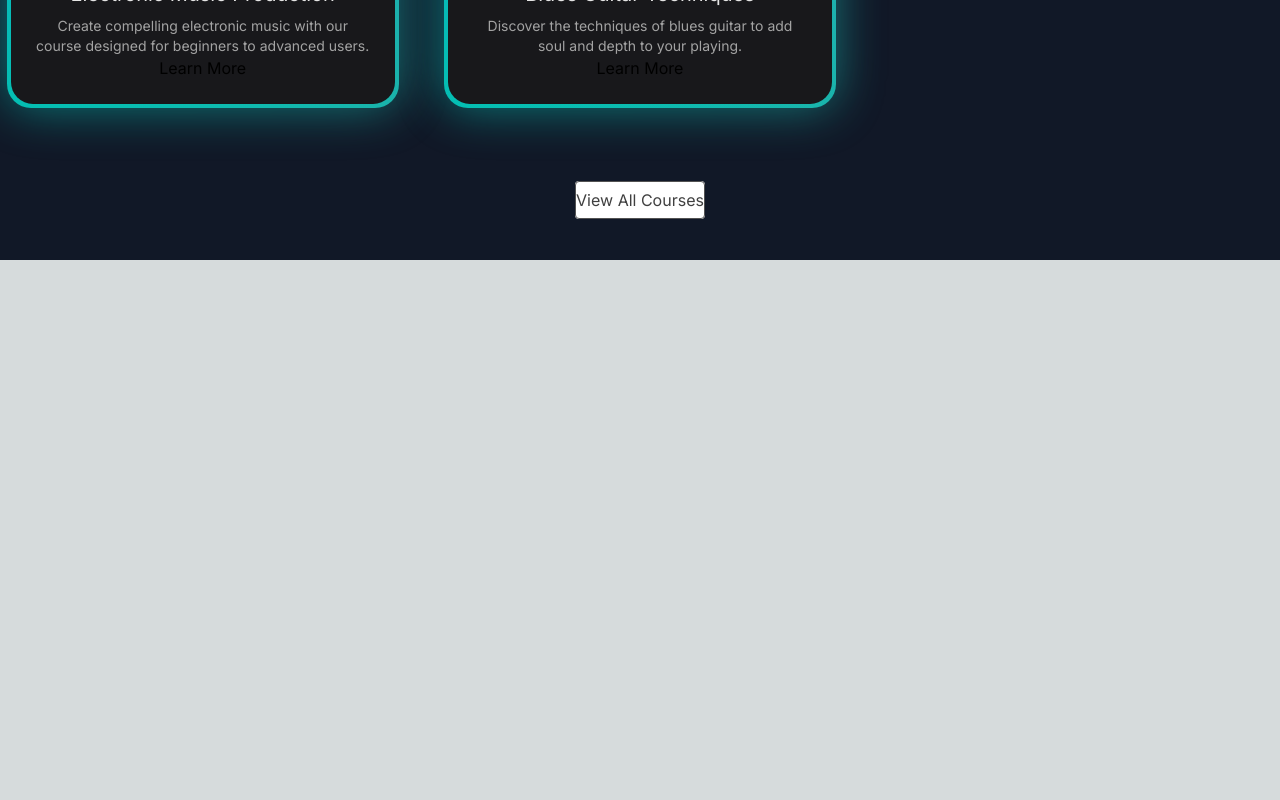
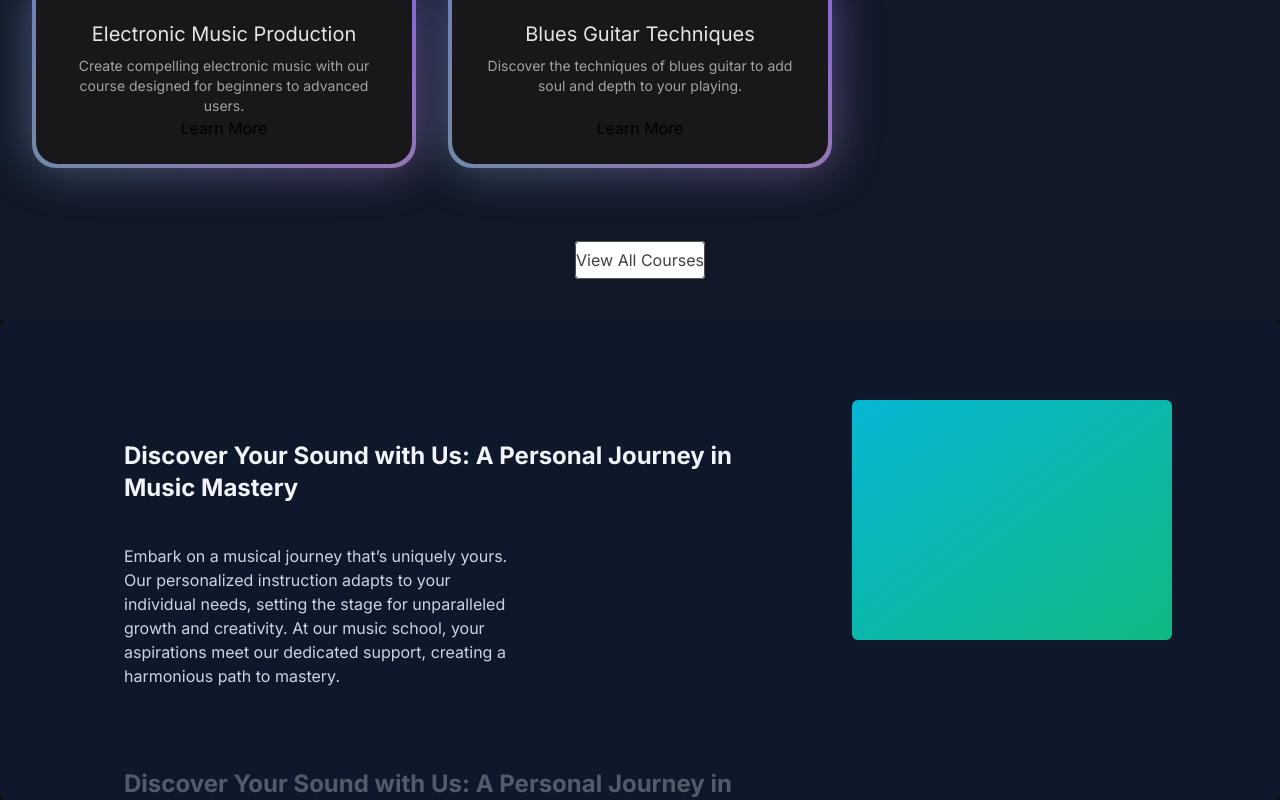
Before and after one commit to abhyudaya29/nextjs, a Next.js app in the folder musicapp/: page / in a window 1280 px wide. Shown: the part 1048-1848 px from the top of the page. Before the commit the page ends 1308 px from the top, so only its background shows below. Built offline with nearby package versions, Linux system fonts and the light colour scheme.

Commit message:
sticky scroll

```diff
--- a/musicapp/src/app/page.tsx
+++ b/musicapp/src/app/page.tsx
@@ -1,5 +1,6 @@
 import FeaturedCourse from "@/components/featuredCourses";
 import HeroSection from "@/components/heroSection";
+import WhyChooseUs from "@/components/whychooseUs";
 import Image from "next/image";
 
 export default function Home() {
@@ -8,6 +9,7 @@
       {/* <h1 className="text-2xl text-center">Chai</h1> */}
       <HeroSection/>
       <FeaturedCourse/>
+      <WhyChooseUs/>
     </main>
   );
 }
--- a/musicapp/src/components/featuredCourses.tsx
+++ b/musicapp/src/components/featuredCourses.tsx
@@ -24,7 +24,7 @@
                 <p className="mt-2 text-3xl leading-8 font-extrabold tracking-tight text-white sm:text-4xl">Learn With the Best</p>
             </div>
 
-            <div className='className="mt-10 mx-8"'>
+            <div className="mt-10 mx-8">
                 <div className="grid grid-cols-1 sm:grid-cols-2 lg:grid-cols-3 gap-8 justify-center">
                     {
                         featuredCourses?.map((items:Course,key)=>(
--- /dev/null
+++ b/musicapp/src/components/ui/sticky-scroll-reveal.tsx
@@ -0,0 +1,105 @@
+"use client";
+import React, { useRef } from "react";
+import { useMotionValueEvent, useScroll } from "framer-motion";
+import { motion } from "framer-motion";
+import { cn } from "@/utils/cn";
+
+export const StickyScroll = ({
+  content,
+  contentClassName,
+}: {
+  content: {
+    title: string;
+    description: string;
+    content?: React.ReactNode | any;
+  }[];
+  contentClassName?: string;
+}) => {
+  const [activeCard, setActiveCard] = React.useState(0);
+  const ref = useRef<any>(null);
+  const { scrollYProgress } = useScroll({
+    // uncomment line 22 and comment line 23 if you DONT want the overflow container and want to have it change on the entire page scroll
+    // target: ref
+    container: ref,
+    offset: ["start start", "end start"],
+  });
+  const cardLength = content.length;
+
+  useMotionValueEvent(scrollYProgress, "change", (latest) => {
+    const cardsBreakpoints = content.map((_, index) => index / cardLength);
+    const closestBreakpointIndex = cardsBreakpoints.reduce(
+      (acc, breakpoint, index) => {
+        const distance = Math.abs(latest - breakpoint);
+        if (distance < Math.abs(latest - cardsBreakpoints[acc])) {
+          return index;
+        }
+        return acc;
+      },
+      0
+    );
+    setActiveCard(closestBreakpointIndex);
+  });
+
+  const backgroundColors = [
+    "var(--slate-900)",
+    "var(--black)",
+    "var(--neutral-900)",
+  ];
+  const linearGradients = [
+    "linear-gradient(to bottom right, var(--cyan-500), var(--emerald-500))",
+    "linear-gradient(to bottom right, var(--pink-500), var(--indigo-500))",
+    "linear-gradient(to bottom right, var(--orange-500), var(--yellow-500))",
+  ];
+  return (
+    <motion.div
+      animate={{
+        backgroundColor: backgroundColors[activeCard % backgroundColors.length],
+      }}
+      className="h-[30rem] overflow-y-auto flex justify-center relative space-x-10 rounded-md p-10"
+      ref={ref}
+    >
+      <div className="div relative flex items-start px-4">
+        <div className="max-w-2xl">
+          {content.map((item, index) => (
+            <div key={item.title + index} className="my-20">
+              <motion.h2
+                initial={{
+                  opacity: 0,
+                }}
+                animate={{
+                  opacity: activeCard === index ? 1 : 0.3,
+                }}
+                className="text-2xl font-bold text-slate-100"
+              >
+                {item.title}
+              </motion.h2>
+              <motion.p
+                initial={{
+                  opacity: 0,
+                }}
+                animate={{
+                  opacity: activeCard === index ? 1 : 0.3,
+                }}
+                className="text-kg text-slate-300 max-w-sm mt-10"
+              >
+                {item.description}
+              </motion.p>
+            </div>
+          ))}
+          <div className="h-40" />
+        </div>
+      </div>
+      <motion.div
+        animate={{
+          background: linearGradients[activeCard % linearGradients.length],
+        }}
+        className={cn(
+          "hidden lg:block h-60 w-80 rounded-md bg-white sticky top-10 overflow-hidden",
+          contentClassName
+        )}
+      >
+        {content[activeCard].content ?? null}
+      </motion.div>
+    </motion.div>
+  );
+};
--- /dev/null
+++ b/musicapp/src/components/whychooseUs.tsx
@@ -0,0 +1,47 @@
+"use client";
+import { StickyScroll } from "./ui/sticky-scroll-reveal";
+const WhyChooseUs=()=>{
+    const musicSchoolContent = [
+        {
+          title: 'Discover Your Sound with Us: A Personal Journey in Music Mastery',
+          description:
+            'Embark on a musical journey that’s uniquely yours. Our personalized instruction adapts to your individual needs, setting the stage for unparalleled growth and creativity. At our music school, your aspirations meet our dedicated support, creating a harmonious path to mastery.',
+        },
+        {
+          title: 'Discover Your Sound with Us: A Personal Journey in Music Mastery',
+          description:
+            'Embark on a musical journey that’s uniquely yours. Our personalized instruction adapts to your individual needs, setting the stage for unparalleled growth and creativity. At our music school, your aspirations meet our dedicated support, creating a harmonious path to mastery.',
+        },
+        {
+          title: 'Discover Your Sound with Us: A Personal Journey in Music Mastery',
+          description:
+            'Embark on a musical journey that’s uniquely yours. Our personalized instruction adapts to your individual needs, setting the stage for unparalleled growth and creativity. At our music school, your aspirations meet our dedicated support, creating a harmonious path to mastery.',
+        },
+        {
+          title: 'Live Feedback & Engagement',
+          description:
+            'Immerse yourself in an interactive learning experience where feedback is immediate, just like real-time changes in a collaborative project. This approach enhances your understanding and mastery of music concepts and performance techniques.',
+        },
+        {
+          title: 'Cutting-Edge Curriculum',
+          description:
+            'Our curriculum is continuously updated to include the latest music education trends and technologies, ensuring you’re always learning with the most current and effective methods. Say goodbye to outdated materials and welcome an education that evolves with the industry.',
+        },
+        {
+          title: 'Limitless Learning Opportunities',
+          description:
+            'With our expansive resource library and dynamic course offerings, you’ll never find yourself without something new to explore. Our platform provides continuous opportunities for growth, ensuring your musical skills are always advancing.',
+        },
+      ];
+
+    return (
+        <>
+        <div>
+            <StickyScroll content={musicSchoolContent}>
+
+            </StickyScroll>
+        </div>
+        </>
+    )
+}
+export default WhyChooseUs
```
